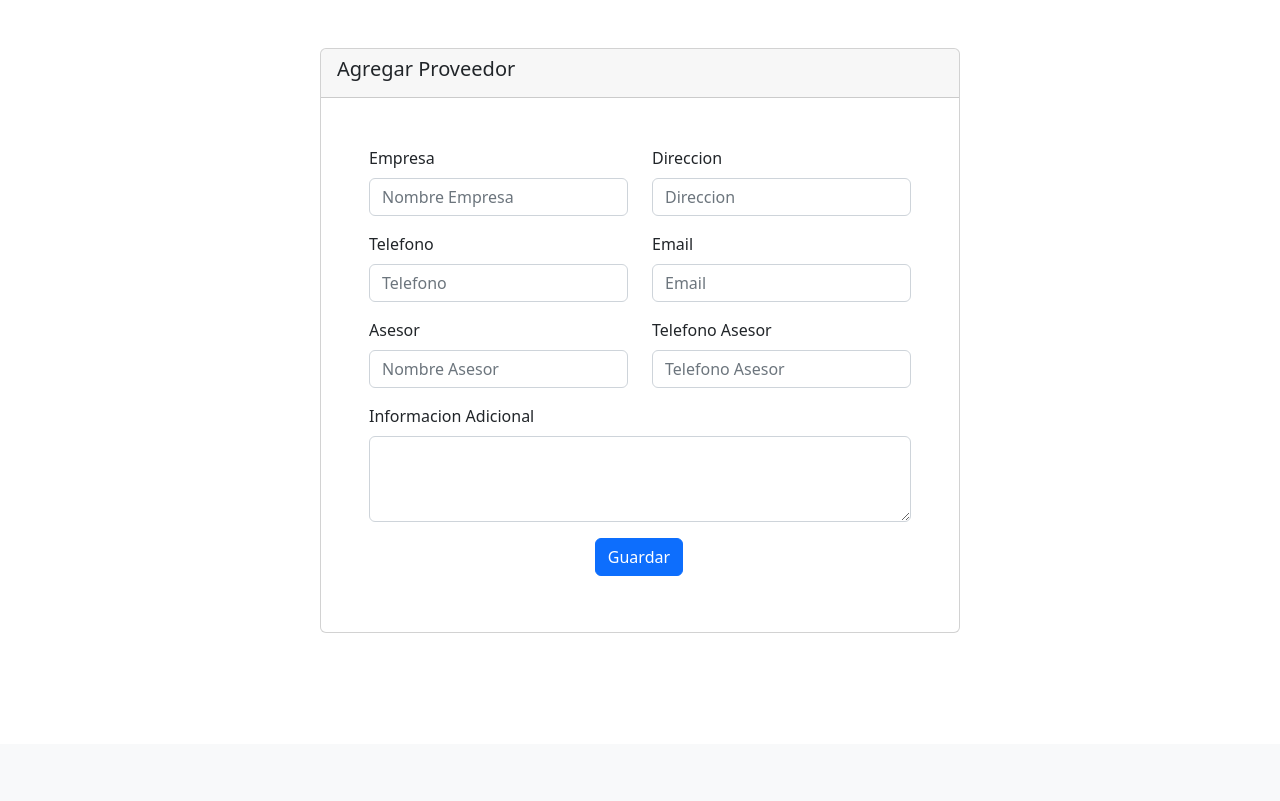
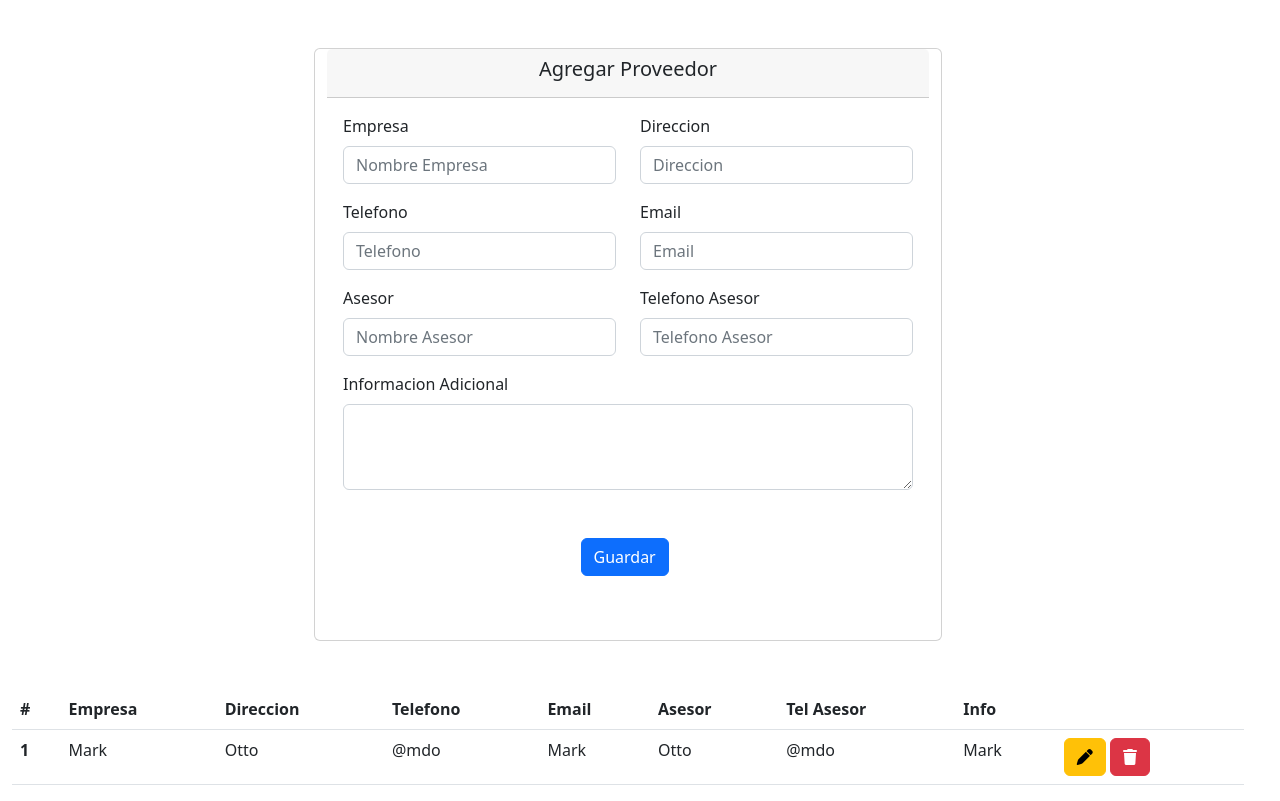
Before and after one commit to KateAmador/TiendaPHP, a PHP site: page /php/crudProveedor/proveedor.vista.php in a window 1280 px wide. Shown: the part 56-857 px from the top of the page. Before the commit the page ends 689 px from the top, so only its background shows below. Run offline with PHP 8.4, Linux system fonts and the light colour scheme; some libraries are stand-ins or nearby versions.

Commit message:
[proveedor]: se crea tabla para mostrar los registros

```diff
--- a/php/crudProveedor/proveedor.vista.php
+++ b/php/crudProveedor/proveedor.vista.php
@@ -13,12 +13,13 @@
 
 <body>
     <?php include '../util/header.php'; ?>
-    <form class="card col-12 col-md-6 offset-md-3 mt-5" method="POST" action="proveedor.controlador.php">
+    <div class="container-fluid row">
+        <div class="card col-6 offset-3 mt-5">
+            <form method="POST" action="proveedor.controlador.php">
                 <div class="card-header">
-            <h5 class="card-title">Agregar Proveedor</h5>
+                    <h5 class="card-title text-center">Agregar Proveedor</h5>
                 </div>
-        <div class="card-body p-md-5">
-            <div class="row justify-content-center">
+                <div class="card-body">
                     <div>
                         <div class="row">
                             <div class="mb-3 col-6">
@@ -52,19 +53,53 @@
                             </div>
 
                         </div>
-                    <div class="mb-3">
+                        <div class="mb-5">
                             <label for="in" class="form-label">Informacion Adicional</label>
                             <textarea class="form-control" id="in" name="infoAdicional" rows="3" required></textarea>
                         </div>
-                    <div class="mb-2 offset-md-5">
+                        <div class="mb-5 offset-md-5">
                             <input class="btn btn-primary" name="guardar_proveedor" type="submit" value="Guardar">
                         </div>
                     </div>
-            </div>
+
                 </div>
             </form>
+        </div>
+        <div class="col-12 mt-5">
+            <table class="table">
+                <thead>
+                    <tr>
+                        <th scope="col">#</th>
+                        <th scope="col">Empresa</th>
+                        <th scope="col">Direccion</th>
+                        <th scope="col">Telefono</th>
+                        <th scope="col">Email</th>
+                        <th scope="col">Asesor</th>
+                        <th scope="col">Tel Asesor</th>
+                        <th scope="col">Info</th>
+                        <th scope="col"></th>
+                    </tr>
+                </thead>
+                <tbody>
+                    <tr>
+                        <th scope="row">1</th>
+                        <td>Mark</td>
+                        <td>Otto</td>
+                        <td>@mdo</td>
+                        <td>Mark</td>
+                        <td>Otto</td>
+                        <td>@mdo</td>
+                        <td>Mark</td>
+                        <td>
+                            <a href="" class="btn btn-small btn-warning"><i class="fa-solid fa-pen"></i></a>
+                            <a href="" class="btn btn-small btn-danger"><i class="fa-solid fa-trash"></i></a>
+                        </td>
+                    </tr>
+                </tbody>
+            </table>
 
+        </div>
 </body>
 <script src="https://cdn.jsdelivr.net/npm/bootstrap@5.2.0/dist/js/bootstrap.bundle.min.js" integrity="sha384-A3rJD856KowSb7dwlZdYEkO39Gagi7vIsF0jrRAoQmDKKtQBHUuLZ9AsSv4jD4Xa" crossorigin="anonymous"></script>
-
+<script src="https://kit.fontawesome.com/602acc29db.js" crossorigin="anonymous"></script>
 </html>
```
Lines whose indentation alone changed are shown as unchanged.
